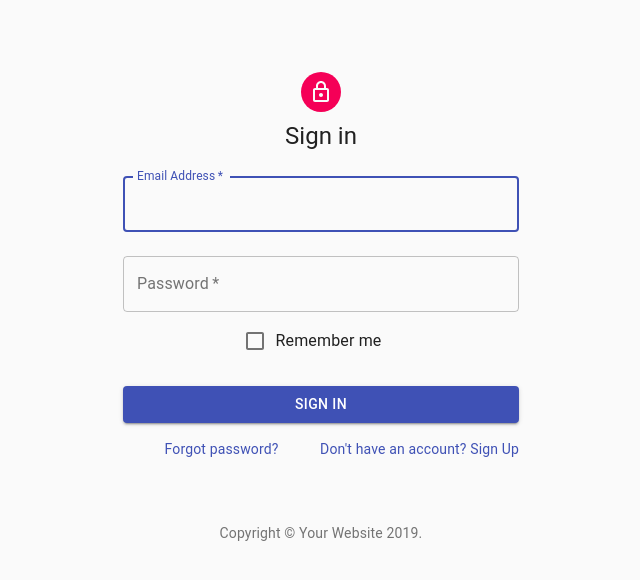
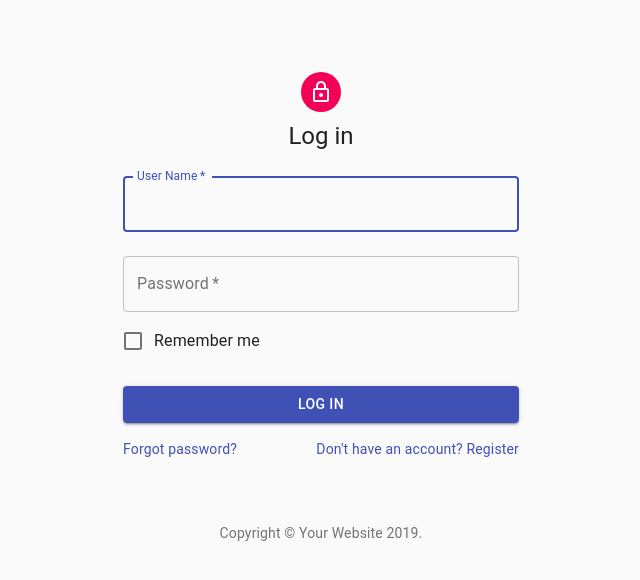
Before and after one commit to adir-avraham/MyHolidays, a React (Create React App) app in the folder client/: page / in a window 1280 px wide. Shown: the top 580 px of the page, without its empty margins (319-959 px from the left). Built offline with nearby package versions, Linux system fonts and the light colour scheme.

Commit message:
login-client

```diff
--- a/client/package.json
+++ b/client/package.json
@@ -12,6 +12,7 @@
     "@types/node": "^12.12.22",
     "@types/react": "^16.9.17",
     "@types/react-dom": "^16.9.4",
+    "axios": "^0.19.0",
     "react": "^16.12.0",
     "react-dom": "^16.12.0",
     "react-scripts": "3.3.0",
--- a/client/src/App.tsx
+++ b/client/src/App.tsx
@@ -1,11 +1,11 @@
 import React from 'react';
-import SignIn from './components/login'
+import Login from './components/login'
 import './App.css';
 
 const App: React.FC = () => {
   return (
-    <div className="App">
-      <SignIn/>
+    <div>
+      <Login/>
     </div>
   );
 }
--- a/client/src/components/login/index.tsx
+++ b/client/src/components/login/index.tsx
@@ -12,6 +12,110 @@ import LockOutlinedIcon from '@material-ui/icons/LockOutlined';
 import Typography from '@material-ui/core/Typography';
 import { makeStyles } from '@material-ui/core/styles';
 import Container from '@material-ui/core/Container';
+
+import useCustomForm from '../../hooks/useCustomForm';
+import axios from 'axios';
+
+
+interface InitialState {
+  userName: string | void;
+  password: string | void;
+}
+
+const loginUrl = ('http://localhost:4000/login');
+
+export default function Login(props: object | any) {
+  const classes = useStyles();
+
+  const initialState: InitialState = {
+    userName: "",
+    password: "",
+  }
+  const [data, handleChange] = useCustomForm(initialState);
+
+  const handleLogin = async (data: InitialState) => {
+    const result = await axios.post(loginUrl, data);
+    const {message, token, redirect} = result.data;
+    if (redirect) {
+      //add push here
+     alert(message)
+      localStorage.setItem('token', token);
+    } else {
+      alert(message);
+      //props.history.push('/login');
+      //add set message here
+    }
+  }
+
+  return (
+    <Container component="main" maxWidth="xs">
+      <CssBaseline />
+      <div className={classes.paper}>
+        <Avatar className={classes.avatar}>
+          <LockOutlinedIcon />
+        </Avatar>
+        <Typography component="h1" variant="h5">
+          Log in
+        </Typography>
+        <form className={classes.form} noValidate>
+          <TextField
+            variant="outlined"
+            margin="normal"
+            required
+            fullWidth
+            id="userName"
+            label="User Name"
+            name="userName"
+            autoComplete="user-name"
+            autoFocus
+            onChange={handleChange}
+          />
+          <TextField
+            variant="outlined"
+            margin="normal"
+            required
+            fullWidth
+            name="password"
+            label="Password"
+            type="password"
+            id="password"
+            autoComplete="current-password"
+            onChange={handleChange}
+          />
+          <FormControlLabel
+            control={<Checkbox value="remember" color="primary" />}
+            label="Remember me"
+          />
+          <Button
+            type="button"
+            fullWidth
+            variant="contained"
+            color="primary"
+            className={classes.submit}
+            onClick={() => {handleLogin(data)}}
+          >
+            Log In
+          </Button>
+          <Grid container>
+            <Grid item xs>
+              <Link href="#" variant="body2">
+                Forgot password?
+              </Link>
+            </Grid>
+            <Grid item>
+              <Link href="#" variant="body2">
+                {"Don't have an account? Register"}
+              </Link>
+            </Grid>
+          </Grid>
+        </form>
+      </div>
+      <Box mt={8}>
+        <Copyright />
+      </Box>
+    </Container>
+  );
+}
 
 
 function Copyright() {
@@ -46,73 +150,3 @@ const useStyles = makeStyles(theme => ({
     margin: theme.spacing(3, 0, 2),
   },
 }));
-
-export default function SignIn() {
-  const classes = useStyles();
-
-  return (
-    <Container component="main" maxWidth="xs">
-      <CssBaseline />
-      <div className={classes.paper}>
-        <Avatar className={classes.avatar}>
-          <LockOutlinedIcon />
-        </Avatar>
-        <Typography component="h1" variant="h5">
-          Sign in
-        </Typography>
-        <form className={classes.form} noValidate>
-          <TextField
-            variant="outlined"
-            margin="normal"
-            required
-            fullWidth
-            id="email"
-            label="Email Address"
-            name="email"
-            autoComplete="email"
-            autoFocus
-          />
-          <TextField
-            variant="outlined"
-            margin="normal"
-            required
-            fullWidth
-            name="password"
-            label="Password"
-            type="password"
-            id="password"
-            autoComplete="current-password"
-          />
-          <FormControlLabel
-            control={<Checkbox value="remember" color="primary" />}
-            label="Remember me"
-          />
-          <Button
-            type="submit"
-            fullWidth
-            variant="contained"
-            color="primary"
-            className={classes.submit}
-          >
-            Sign In
-          </Button>
-          <Grid container>
-            <Grid item xs>
-              <Link href="#" variant="body2">
-                Forgot password?
-              </Link>
-            </Grid>
-            <Grid item>
-              <Link href="#" variant="body2">
-                {"Don't have an account? Sign Up"}
-              </Link>
-            </Grid>
-          </Grid>
-        </form>
-      </div>
-      <Box mt={8}>
-        <Copyright />
-      </Box>
-    </Container>
-  );
-}
--- /dev/null
+++ b/client/src/hooks/useCustomForm.tsx
@@ -0,0 +1,13 @@
+import { useState } from 'react';
+
+export default function useCustomForm(initialState: any) {
+
+    const [data, setData] = useState(initialState);
+
+    const handleChange = (event: any) => {
+        const { name, value } = event.target;
+        setData({...data, [name]: value});
+    }
+
+    return [data, handleChange];
+}
```
Also changed, not shown: 1 other file (tests, documents, lock files or other folders).
